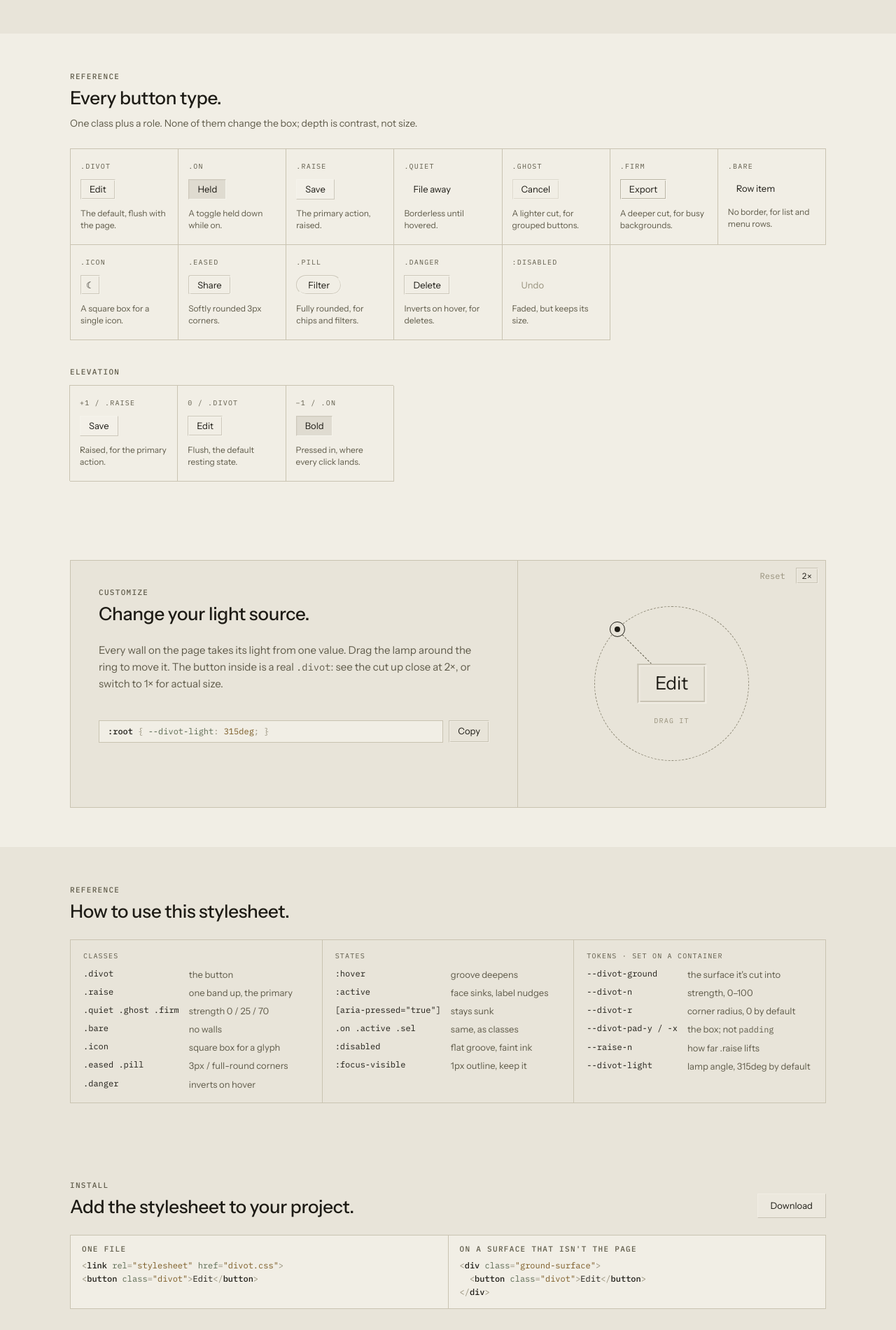
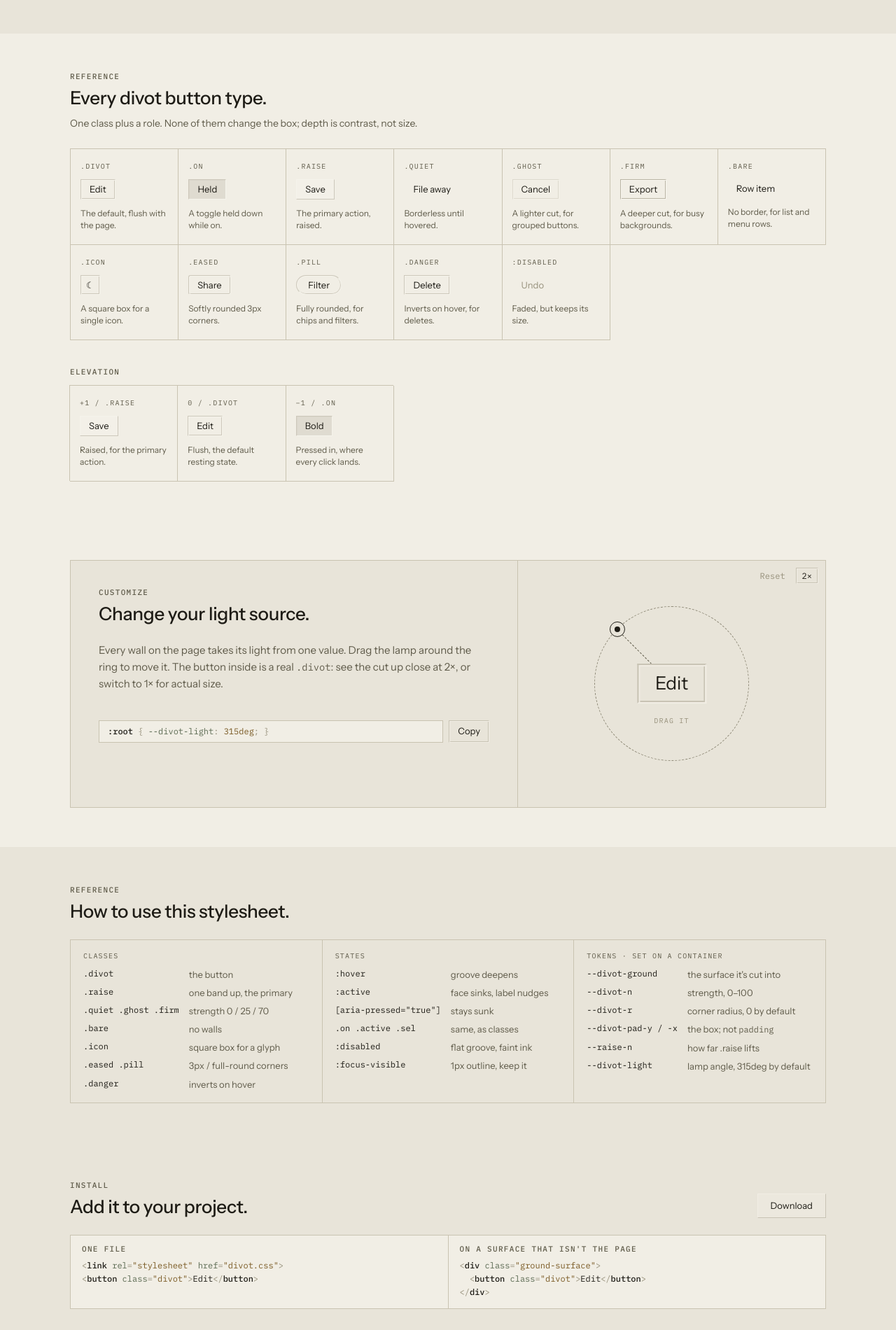
Before and after one commit to nlaz/divot.css, a website: page index.html in a window 1280 px wide. Shown: the part 1040-2940 px from the top of the page at 70% size. Drawn offline with nearby package versions, Linux system fonts and the light colour scheme.

Commit message:
docs(site): title the gallery "Every divot button type"
Co-Authored-By: Claude Fable 5.1 <noreply@anthropic.com>

```diff
--- a/index.html
+++ b/index.html
@@ -224,7 +224,7 @@ pre.hl .s { color: var(--syn-str); }
 
 <div class="bleed band-surface"><div class="wrap">
   <section id="reference">
-    <div class="sec-head"><p class="eyebrow">reference</p><h2>Every button type.</h2><p class="dim">One class plus a role. None of them change the box; depth is contrast, not size.</p></div>
+    <div class="sec-head"><p class="eyebrow">reference</p><h2>Every divot button type.</h2><p class="dim">One class plus a role. None of them change the box; depth is contrast, not size.</p></div>
     <div class="sheet">
       <div><span class="lab">.divot</span><button class="divot">Edit</button><span class="cap">The default, flush with the page.</span></div>
       <div><span class="lab">.on</span><button class="divot on">Held</button><span class="cap">A toggle held down while on.</span></div>
@@ -307,7 +307,7 @@ pre.hl .s { color: var(--syn-str); }
 
   <section id="install">
     <div class="inst-head">
-      <div class="sec-head"><p class="eyebrow">install</p><h2>Add the stylesheet to your project.</h2></div>
+      <div class="sec-head"><p class="eyebrow">install</p><h2>Add it to your project.</h2></div>
       <a class="divot raise" href="divot.css" target="_blank" rel="noopener">Download</a>
     </div>
     <div class="install">
```
